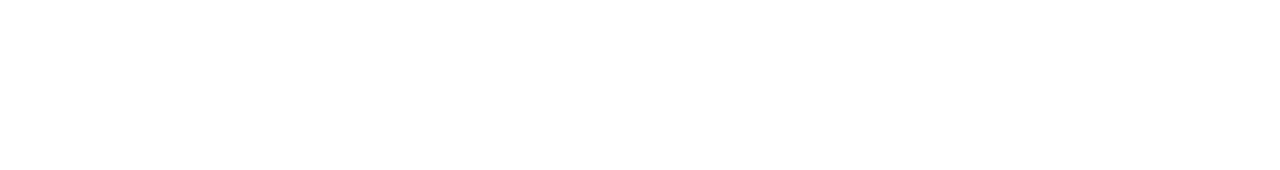
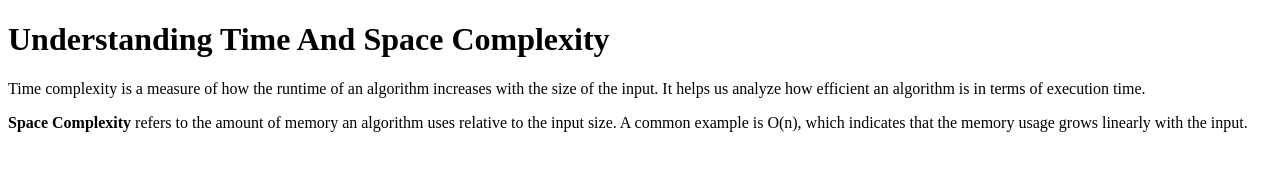
Before and after one commit to acciojob/time-and-space-complexity-Rkhan76, a website: page main.html in a window 1280 px wide. Drawn offline with Linux system fonts and the light colour scheme.

Commit message:
created a submission

```diff
--- a/main.html
+++ b/main.html
@@ -8,6 +8,16 @@
 
 <body>
 	<!-- the entire body must be written by student -->
+	<h1>Understanding Time And Space  Complexity</h1>
+
+  <p>
+    Time complexity is a measure of how the runtime of an algorithm increases with the size of the input. It helps us analyze how efficient an algorithm is in terms of execution time.
+  </p>
+
+  <p>
+    <b>Space Complexity</b> refers to the amount of memory an algorithm uses relative to the input size. A common example is O(n), which indicates that the memory usage grows linearly with the input.
+  </p>
+
     <script type="text/javascript" src="./script.js">
 </script>
 
```
